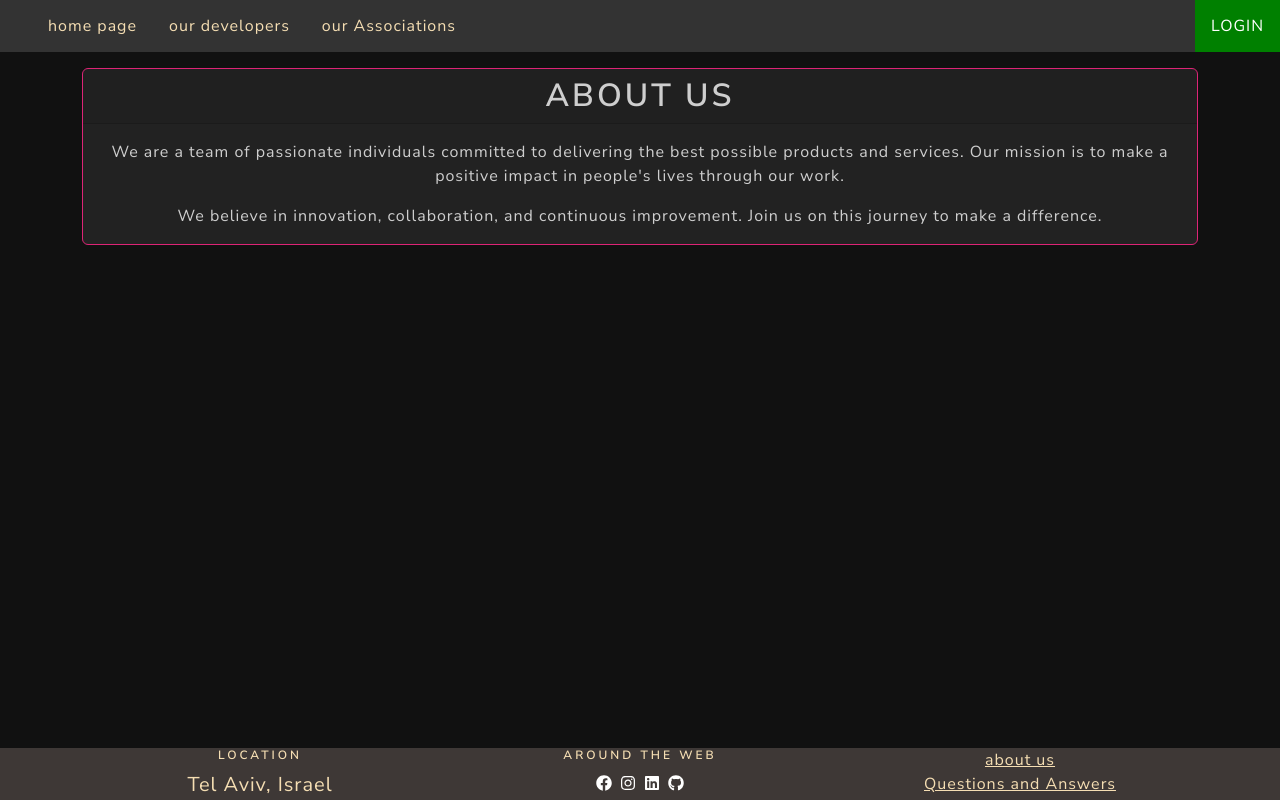
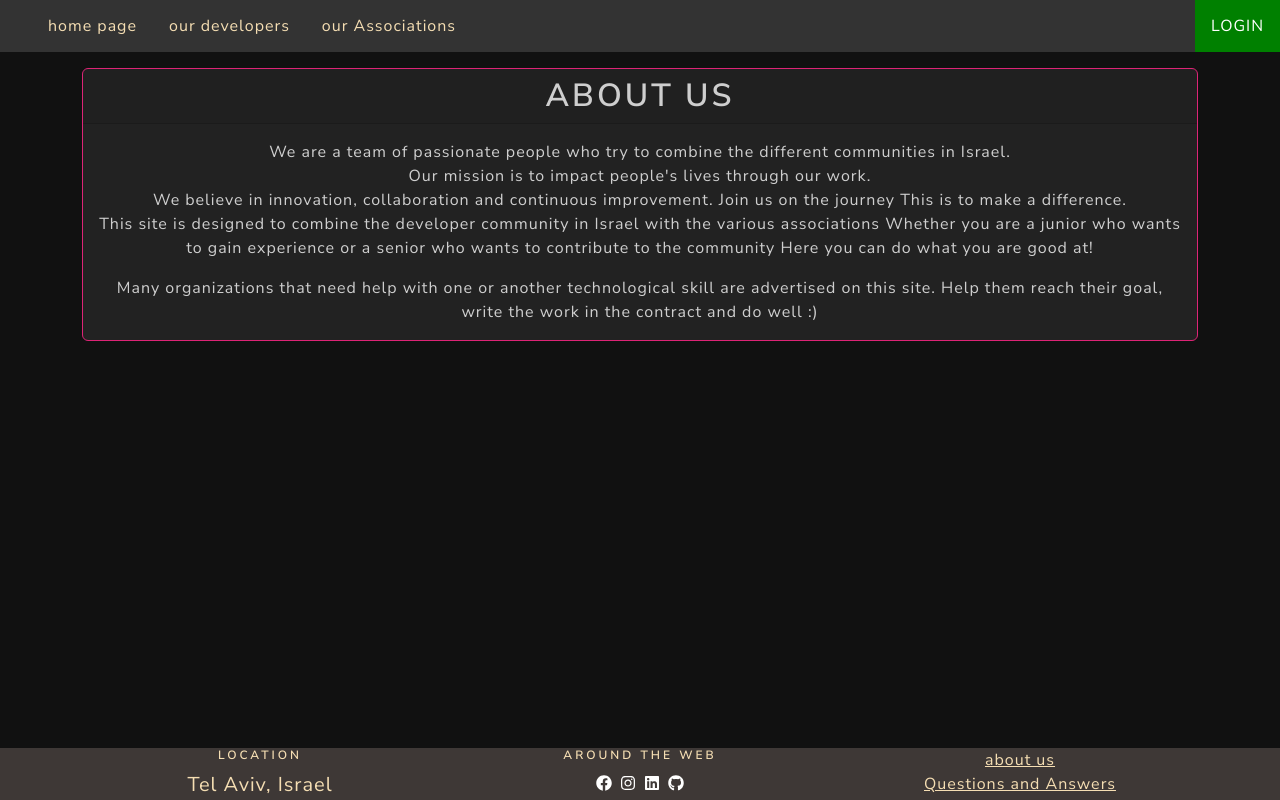
Before and after one commit to shirepsh/devs_for_ass, a React (Create React App) app in the folder dev_for_ass_django_react_redux_ts/Frontend/my-app/: page /AboutUs in a window 1280 px wide. Built offline with nearby package versions, Linux system fonts and the light colour scheme.

Commit message:
deploy commit

```diff
--- a/dev_for_ass_django_react_redux_ts/Frontend/my-app/src/components/DevelopersProfile/Developer.tsx
+++ b/dev_for_ass_django_react_redux_ts/Frontend/my-app/src/components/DevelopersProfile/Developer.tsx
@@ -31,7 +31,7 @@ export const Developer = () => {
                       <h5 className="card-title"> {dev.full_name}</h5>
                       <h6 className="card-subtitle mb-2 text-muted">{dev.email_from_reg} <br /> {dev.contact_phone_number}</h6>
                       <p className="card-text"> years of experience : {dev.years_of_experience} <br/> {dev.description}</p>
-                      <p className="card-text"> <a style={{ color:"wheat" }} href={dev.linkdin_url}>Linkdin</a> <a style={{ color:"wheat", marginRight: '.5rem'}} href={dev.GitHub_url}>GitHub</a></p>
+                      <p className="card-text"> {dev.linkdin_url ?  <a style={{ color:"wheat" }} href={dev.linkdin_url}>Linkdin</a>: ""}  {dev.GitHub_url ? <a style={{ color:"wheat", marginRight: '.5rem'}} href={dev.GitHub_url}>GitHub</a> : ""} </p>
                     </div>
                   </div>
                 </div>
--- a/dev_for_ass_django_react_redux_ts/Frontend/my-app/src/components/Other/AboutUs.tsx
+++ b/dev_for_ass_django_react_redux_ts/Frontend/my-app/src/components/Other/AboutUs.tsx
@@ -10,12 +10,19 @@ const AboutUs = () => {
             <Card.Header as="h1">About Us</Card.Header>
             <Card.Body>
               <Card.Text>
-                We are a team of passionate individuals committed to delivering the best possible products and services.
-                Our mission is to make a positive impact in people's lives through our work.
+                We are a team of passionate people who try to combine the different communities in Israel. <br/> Our mission is to impact people's lives through our work. <br/>
+
+                We believe in innovation, collaboration and continuous improvement. Join us on the journey
+                This is to make a difference. <br/>
+
+                This site is designed to combine the developer community in Israel with the various associations
+                Whether you are a junior who wants to gain experience or a senior who wants to contribute to the community
+                Here you can do what you are good at!
+
+
               </Card.Text>
               <Card.Text>
-                We believe in innovation, collaboration, and continuous improvement.
-                Join us on this journey to make a difference.
+                Many organizations that need help with one or another technological skill are advertised on this site. Help them reach their goal, write the work in the contract and do well :)
               </Card.Text>
             </Card.Body>
           </Card>
--- a/dev_for_ass_django_react_redux_ts/Frontend/my-app/src/components/Other/Footer.tsx
+++ b/dev_for_ass_django_react_redux_ts/Frontend/my-app/src/components/Other/Footer.tsx
@@ -17,16 +17,16 @@ const Footer = () => {
             {/* FaFacebook , FaInstagram, FaLinkedin, FaGithub  */}
             <div className="col-lg-4 mb-5 mb-lg-0 ">
               <h6  style={{color:"wheat"}}>Around the Web</h6>
-              <a className="btn-social mx-1" style={{color:"white"}}  href="#!">
+              <a className="btn-social mx-1" style={{color:"white"}}  href="https://www.facebook.com/shir.epshtein.1?mibextid=LQQJ4d">
                 <FaFacebook />
               </a>
-              <a className="btn-social mx-1" style={{color:"white"}} href="#!">
+              <a className="btn-social mx-1" style={{color:"white"}} href="https://instagram.com/_shirepshtein?igshid=MDM4ZDc5MmU=">
                 <FaInstagram />
               </a>
-              <a className="btn-social mx-1" style={{color:"white"}}  href="#!">
+              <a className="btn-social mx-1" style={{color:"white"}}  href="https://www.linkedin.com/in/shir-epshtain-55724b248/?trk=public_profile-settings_edit-profile-content&originalSubdomain=il">
                 <FaLinkedin />
               </a>
-              <a className="btn-social mx-1" style={{color:"white"}} href="#!">
+              <a className="btn-social mx-1" style={{color:"white"}} href="https://github.com/shirepsh">
                 <FaGithub/>
               </a>
             </div>
--- a/dev_for_ass_django_react_redux_ts/Frontend/my-app/src/components/Other/HomePage.tsx
+++ b/dev_for_ass_django_react_redux_ts/Frontend/my-app/src/components/Other/HomePage.tsx
@@ -26,28 +26,21 @@ function HomePage() {
         <Carousel.Item>
           <img
             className="d-block w-100 "
-            src="vol2.jpeg"
+            src="vol4.jpg"
             alt=""
           />
 
           <Carousel.Caption>
-            {/* <h3 style={{ color: "black", fontSize: "xl" }}> people help people</h3> */}
+          <h4 style={{ color: "black" }}>Seniors? <br/><br/> Let's donate to the various associations in the country in the thing that you are the best at! </h4>
             {/* <p>Lorem ipsum dolor sit amet, consectetur adipiscing elit.</p> */}
           </Carousel.Caption>
         </Carousel.Item>
         <Carousel.Item>
           <img
             className="d-block w-100"
-            src="vol4.jpg"
+            src="vol2.jpeg"
             alt=""
           />
-
-          <Carousel.Caption>
-            {/* <h3 style={{ color: "white" }}>Third slide label</h3>
-            <p>
-              Praesent commodo cursus magna, vel scelerisque nisl consectetur.
-            </p> */}
-          </Carousel.Caption>
         </Carousel.Item>
       </Carousel>
       </div>
--- a/dev_for_ass_django_react_redux_ts/Frontend/my-app/src/components/Other/Login.tsx
+++ b/dev_for_ass_django_react_redux_ts/Frontend/my-app/src/components/Other/Login.tsx
@@ -59,7 +59,6 @@ const Login = () => {
   return (
     <div>
       <h4 style={{ textAlign: "center", color: "wheat" }}> login:</h4>
-      {/* {isLogged && 'welcome: ' + username} */}
       <Form>
         <Form.Group>
           <Form.Label>User </Form.Label>
--- a/dev_for_ass_django_react_redux_ts/Frontend/my-app/src/slicers/developer/posts/postsSlice.ts
+++ b/dev_for_ass_django_react_redux_ts/Frontend/my-app/src/slicers/developer/posts/postsSlice.ts
@@ -70,7 +70,7 @@ export const postsSlice = createSlice({
       state.loggedAssPosts = action.payload
 
     }).addCase(delPostAsync.fulfilled, (state, action) => {
-      console.log("deleted")
+      // console.log("deleted")
       // console.log("find", current(state.Posts))
       // console.log('new' ,current(state.loggedAssPosts))
       // console.log("id", action.payload)
```
